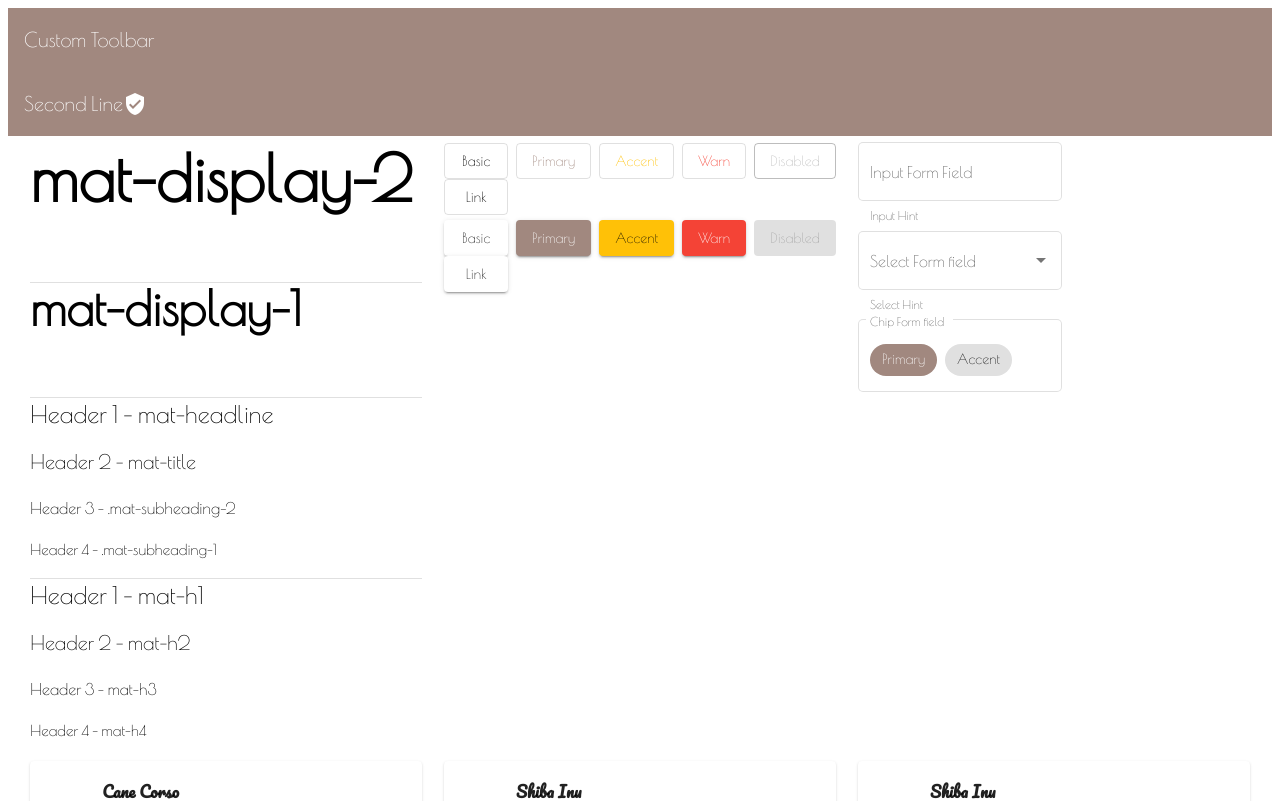
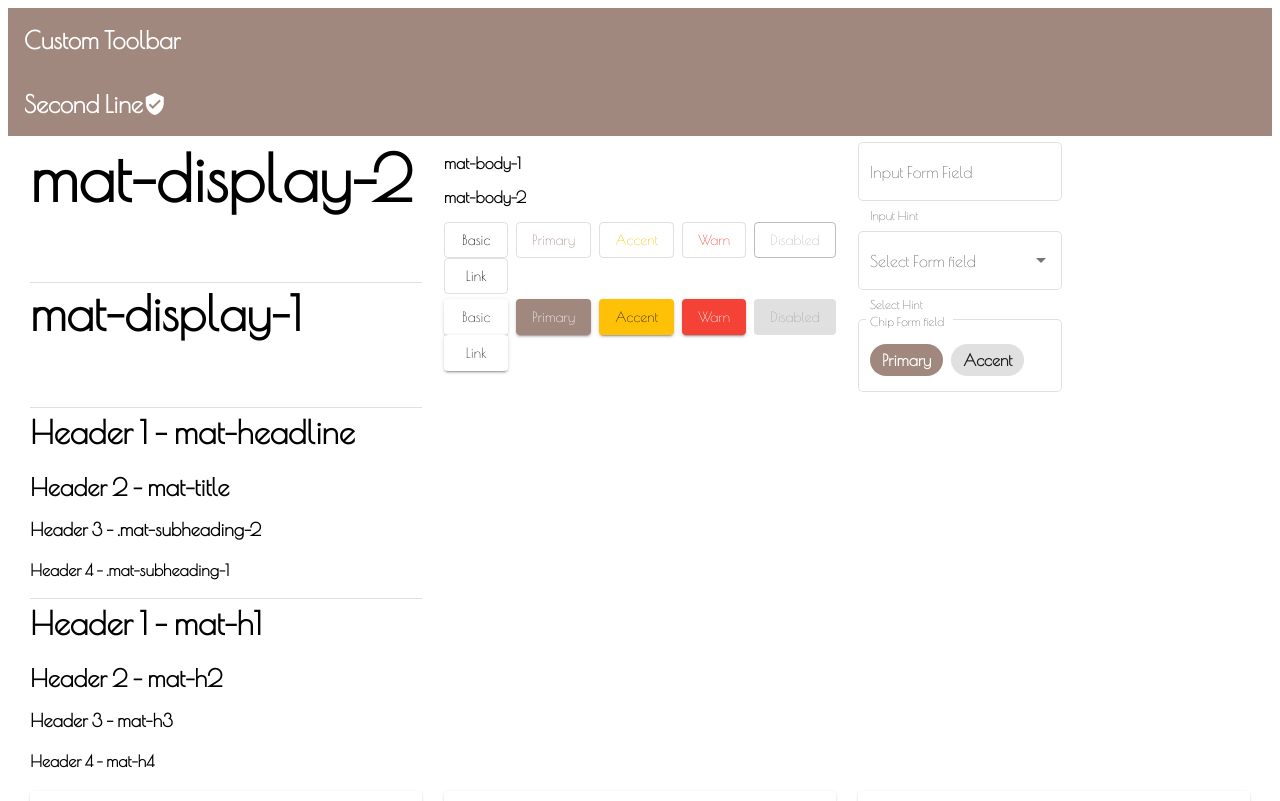
Before and after one commit to papadicorso/corso-custom-theme-build, an Angular app: page / in a window 1280 px wide. Shown: the top 801 px of the page. Built offline with nearby package versions, Linux system fonts and the light colour scheme.

Commit message:
custom typography setup is good

```diff
--- a/src/app/app.component.html
+++ b/src/app/app.component.html
@@ -17,8 +17,8 @@
   <div class="flxItem">
     <div class="mat-display-2">mat-display-2</div>
     <mat-divider></mat-divider>
+    <div class="mat-display-1">mat-display-1</div>
 
-    <div class="mat-display-1">mat-display-1</div>
     <mat-divider></mat-divider>
 
     <h1 class="mat-headline">Header 1 - mat-headline</h1>
@@ -35,6 +35,11 @@
   </div>
 
   <div class="flxItem">
+
+    <p class="mat-body-1">mat-body-1 </p>
+    <p class="mat-body-2">mat-body-2 </p>
+
+
     <div class="flx-button-row">
       <button mat-stroked-button>Basic</button>
       <button mat-stroked-button color="primary">Primary</button>
--- a/src/styles.scss
+++ b/src/styles.scss
@@ -39,20 +39,24 @@ $grey-theme: mat-light-theme($grey-theme-primary, $grey-theme-accent, $grey-them
 @include angular-material-theme($grey-theme);
 
 
+ // mat-typography-level(font-size, line-height, font-weight);
+
 // Define a custom typography config that overrides the font-family as well as the
 // `headlines` and `body-1` levels.
 $corso-typography-1: mat-typography-config(
-  $font-family: 'Pacifico, cursive',
-  $headline: mat-typography-level(32px, 48px, 700),
-  $title: mat-typography-level(16px, 24px, 900),
-  $subheading-2: mat-typography-level(16px, 24px, 900),
-  $subheading-1: mat-typography-level(16px, 24px, 900)
+  $font-family: 'Pacifico, cursive'
 );
 
 $corso-typography-2: mat-typography-config(
   $font-family: 'Poiret One, cursive',
-  $display-1: mat-typography-level(48px, 50px, 700),
-  $display-2: mat-typography-level(64px, 80px, 700)
+  $display-2: mat-typography-level(64px, 80px, 900),
+  $display-1: mat-typography-level(48px, 60px, 800),
+  $headline: mat-typography-level(32px, 48px, 700),
+  $title: mat-typography-level(24px, 30px, 900),
+  $subheading-2: mat-typography-level(18px, 24px, 900),
+  $subheading-1: mat-typography-level(16px, 24px, 900),
+  $body-2: mat-typography-level(16px, 18px, 900),
+  $body-1: mat-typography-level(16px, 18px, 600),
 
 );
 
```
